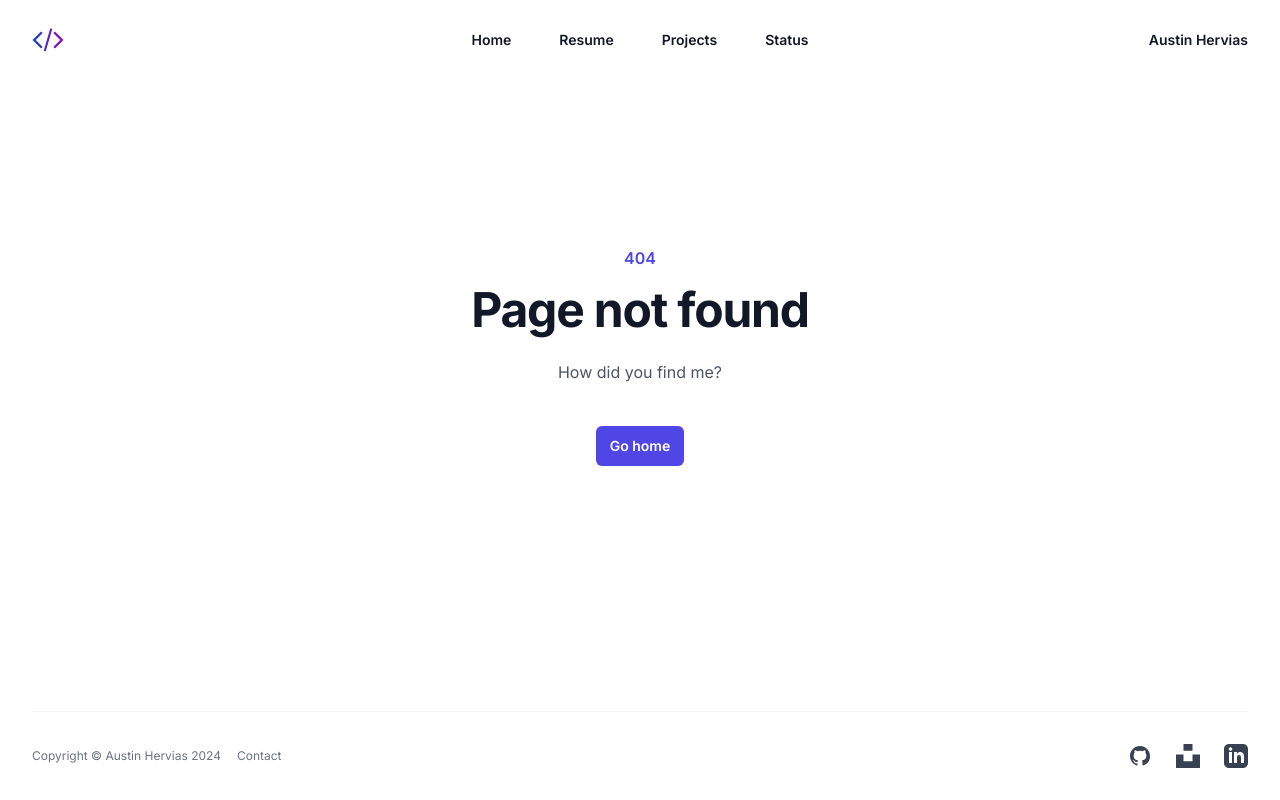
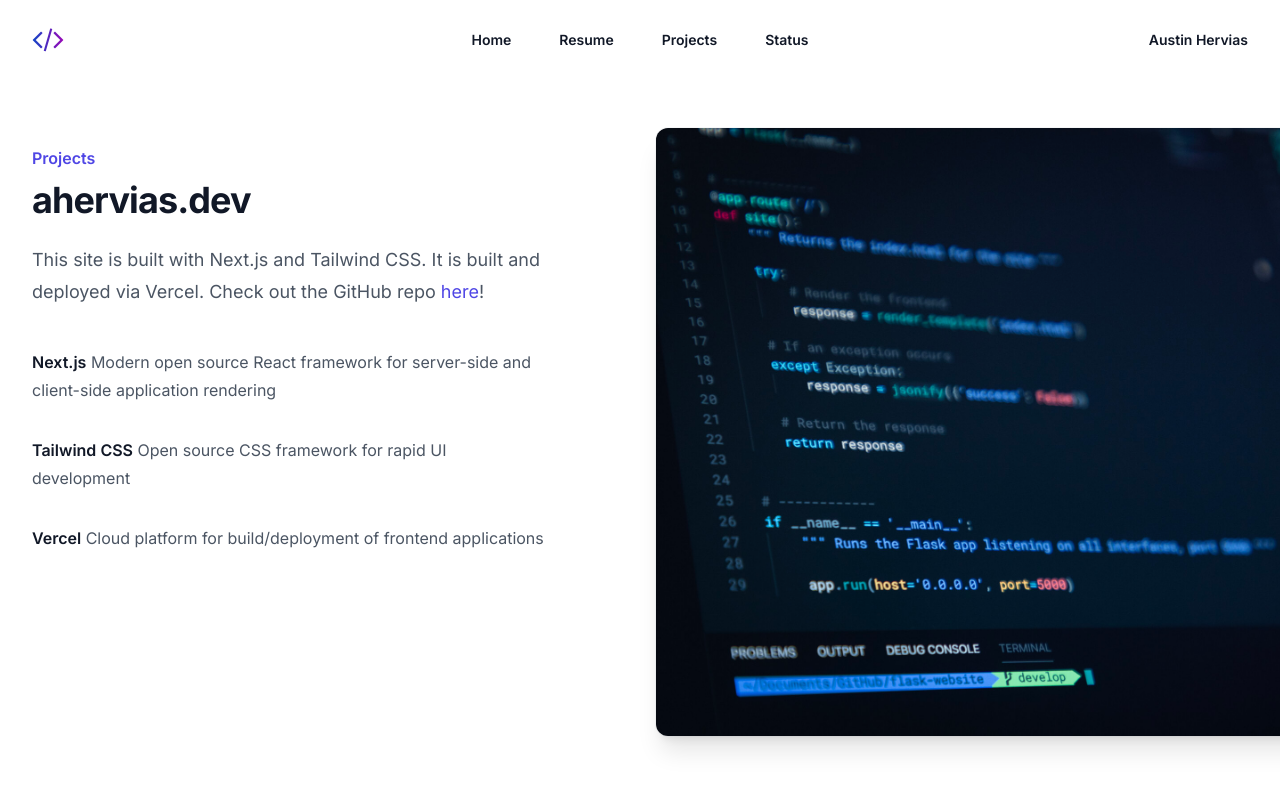
Before and after one commit to ahervias77/ahervias_site_next, a Next.js app: page /projects in a window 1280 px wide. Before the commit this address had no page. Shown: the top 800 px of the page. Built offline with nearby package versions, Linux system fonts and the light colour scheme.

Commit message:
Add projects page

```diff
--- /dev/null
+++ b/src/app/projects/page.tsx
@@ -0,0 +1,58 @@
+import Header from '../ui/header';
+import Footer from '../ui/footer';
+import Image from 'next/image'
+
+const aherviasFeatures = [
+  {
+    name: 'Next.js',
+    description:
+      'Modern open source React framework for server-side and client-side application rendering',
+  },
+  {
+    name: 'Tailwind CSS',
+    description: 'Open source CSS framework for rapid UI development',
+  },
+  {
+    name: 'Vercel',
+    description: 'Cloud platform for build/deployment of frontend applications',
+  },
+]
+
+export default function Projects() {
+  return (
+    <div className="overflow-hidden bg-white min-h-screen dark:bg-slate-800 flex flex-col">
+      <Header />
+        <div className="mx-auto max-w-7xl px-6 py-24 sm:py-32 lg:px-8 flex-grow">
+          <div className="mx-auto grid max-w-2xl grid-cols-1 gap-x-8 gap-y-16 sm:gap-y-20 lg:mx-0 lg:max-w-none lg:grid-cols-2">
+            <div className="lg:pr-8 lg:pt-4">
+              <div className="lg:max-w-lg">
+                <h2 className="text-base font-semibold leading-7 text-indigo-600 dark:text-indigo-500">Projects</h2>
+                <p className="mt-2 text-3xl font-bold tracking-tight text-gray-900 sm:text-4xl dark:text-gray-100">ahervias.dev</p>
+                <p className="mt-6 text-lg leading-8 text-gray-600 dark:text-gray-400">
+                  This site is built with Next.js and Tailwind CSS. It is built and deployed via Vercel. Check out the GitHub repo <a href="https://github.com/ahervias77/ahervias_site" className="text-indigo-600 hover:text-indigo-500 dark:text-indigo-500 dark:hover:text-indigo-400">here</a>!
+                </p>
+                <dl className="mt-10 max-w-xl space-y-8 text-base leading-7 text-gray-600 lg:max-w-none dark:text-gray-400">
+                  {aherviasFeatures.map((feature) => (
+                    <div key={feature.name} className="relative">
+                      <dt className="inline font-semibold text-gray-900 dark:text-gray-100">
+                        {feature.name}
+                      </dt>{' '}
+                      <dd className="inline">{feature.description}</dd>
+                    </div>
+                  ))}
+                </dl>
+              </div>
+            </div>
+            <Image
+              src="/code.jpg"
+              width={2048}
+              height={1365}
+              alt="Product screenshot"
+              className="w-[48rem] max-w-none rounded-xl shadow-xl ring-1 ring-gray-400/10 sm:w-[57rem] md:-ml-4 lg:-ml-0 dark:ring-gray-600/10"
+            />
+          </div>
+        </div>
+      <Footer />
+    </div>
+  )
+}
```
Also changed, not shown: public/code.jpg (added).
